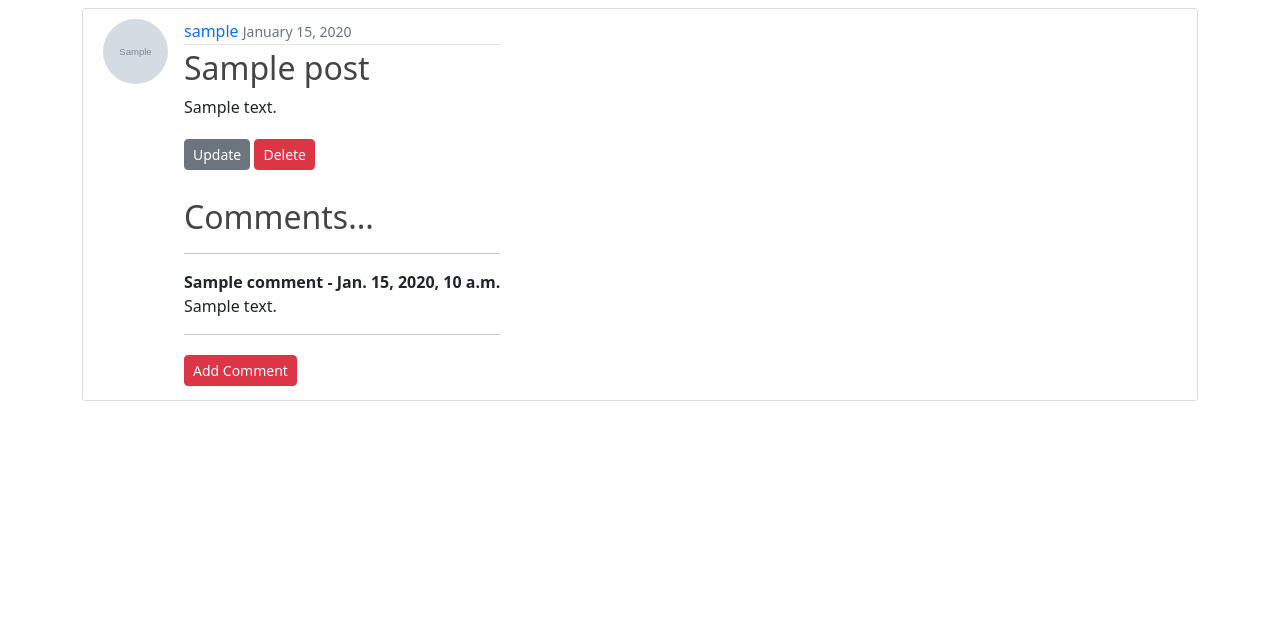
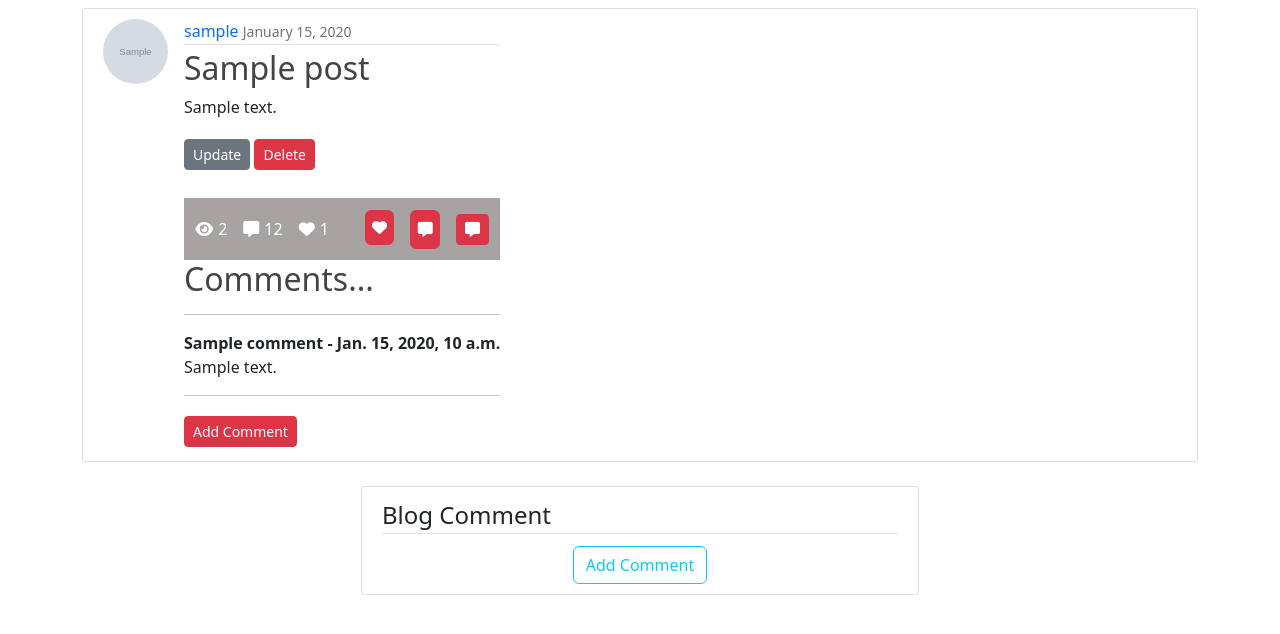
Before and after one commit to esadakman/django-blog-app, a Django app: page /post/1/ in a window 1280 px wide. Shown: the part 56-690 px from the top of the page. Run offline with Django 4.2, Linux system fonts and the light colour scheme; a user stored in the database is signed in; tables that the repository leaves empty hold one stand-in row (values such as "Sample post"); grey boxes marked "Sample" are stand-in pictures; style sheets or scripts are compiled from the project's sources; some libraries are stand-ins or nearby versions.

Commit message:
detail comment

```diff
--- a/blog/static/blog/css/main.scss
+++ b/blog/static/blog/css/main.scss
@@ -38,8 +38,8 @@ h1, h2, h3, h4, h5, h6 {
   background-position: center;
   background-color: salmon;
   background-size: cover;
-  width: 350px;
-  height: 500px;
+  width: 300px;
+  height: 400px;
   position: relative;
   box-shadow: 0 0 50px rgba(0, 0, 0, 0.315);
   .blog__date {
@@ -57,8 +57,8 @@ h1, h2, h3, h4, h5, h6 {
     }
     background-color: #00000068;
     @include bottom;
-    bottom: 17%;
-    display: flex;
+    bottom:21%;
+    display: flex !important;
     align-items: flex-end;
     align-items: center;
     justify-content: space-between;
@@ -67,12 +67,19 @@ h1, h2, h3, h4, h5, h6 {
     .buttons{
       display: flex;
       gap: 1rem;
+      button{
+        padding: .3rem .4rem ;
+      }
+      i{
+        font-size: 15px;
+      }
     }
     .counters{
 
       display: flex;
       gap: .7rem;
       i {
+        font-size: 1rem;
         margin-right: 5px;
       }
     }
@@ -105,3 +112,34 @@ h1, h2, h3, h4, h5, h6 {
     }
   }
 }
+.detail__counter{
+  // width:10rem !important;
+  display: flex;
+  flex-wrap: wrap;
+  .blog__info {
+    .counters{
+      display: flex;
+      gap: 1rem;
+      i{
+        margin-right: 5px;
+      }
+    }
+    width: 100%;
+    background-color: #291f1f68;
+    display: flex !important;
+    align-items: flex-end;
+    align-items: center;
+    justify-content: space-between;
+    padding: .7rem;
+    color: $bright-color;
+    .buttons{
+      display: flex;
+      gap: 1rem;
+      button{
+        padding: .3rem .4rem ;
+      }
+      i{
+        font-size: 15px;
+      }
+    }}
+}
--- a/blog/templates/blog/likes.html
+++ b/blog/templates/blog/likes.html
@@ -15,14 +15,15 @@
         ,
         value="{{post.id}}"
         ,
-        class="btn btn-danger"
+        class="btn btn-danger "
       >
         <i class="fa-solid fa-heart text-center"></i>
       </button>
     </form>
-    <button class="btn btn-danger">
+    <button class="btn btn-danger" >
       <i class="fas fa-comment-alt"></i>
     </button>
+    <a class="btn btn-danger btn-sm mt-1 mb-1" href="{% url 'post-comment' post.pk %}"><i class="fas fa-comment-alt"></i></a>
   </div>
   {% endif %}
 </div>
--- a/blog/templates/blog/post_detail.html
+++ b/blog/templates/blog/post_detail.html
@@ -18,6 +18,10 @@
       </div>
     {% endif %}
     <br>
+    <div class="detail__counter" >
+      {% include "blog/likes.html" %}
+    </div>
+
     <h2>Comments...</h2>
     <hr>
     {% if not post.comments.all %}
@@ -39,7 +43,10 @@
     </div>
 
   </article>
-  {% comment %} <div class="d-flex justify-content-center mt-4">
+
+
+
+<div class="d-flex justify-content-center mt-4">
     <div class="content-section col-md-6">
         <form method="POST" >
             {% csrf_token %}
@@ -52,7 +59,7 @@
             </div>
         </form>
     </div>
-</div> {% endcomment %}
+</div>
 
 
     </div>
```
Also changed, not shown: 2 other files.
